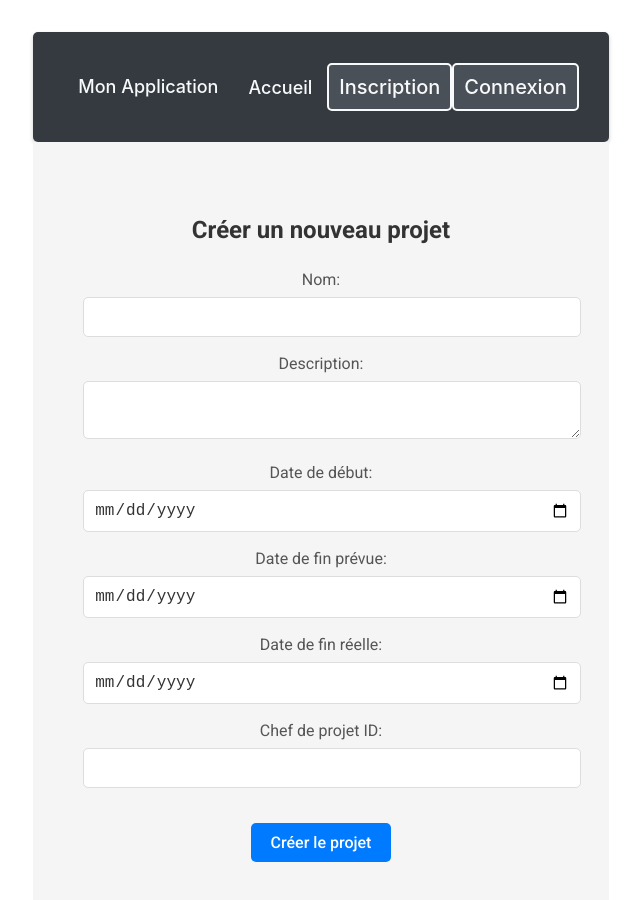
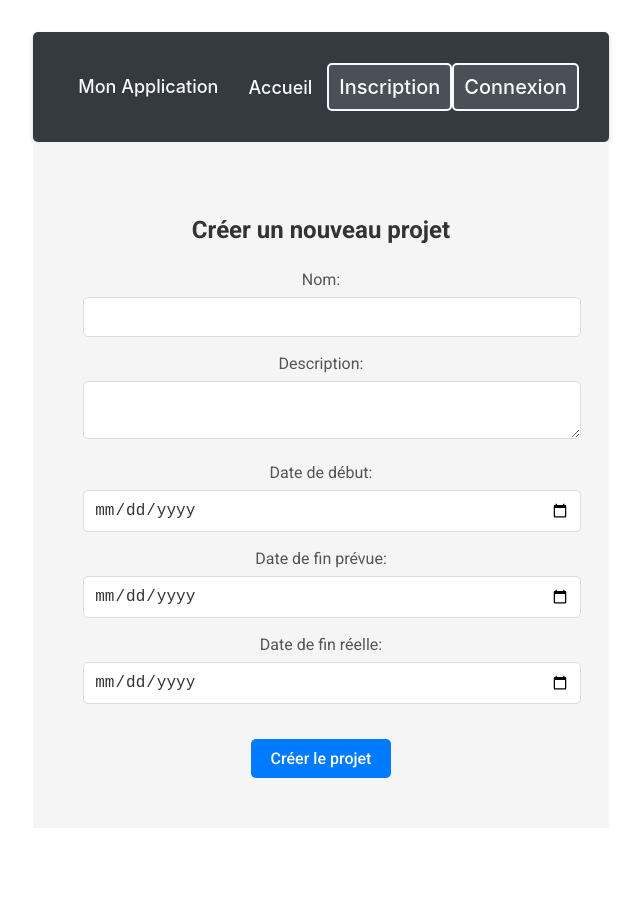
Before and after one commit to yacine977/frontend-gestion-projet, a React (Vite) app: page /creer-projet in a window 1280 px wide. Shown: the top 900 px of the page, without its empty margins (319-960 px from the left). After the commit the page ends 860 px from the top, so only its background shows below. Built offline with nearby package versions, Linux system fonts and the light colour scheme.

Commit message:
Suppression de l'attribut chefDeProjet dans tous les composants où il était utilisé, car il n'est plus nécessaire

```diff
--- a/src/composants/CreerProjet.jsx
+++ b/src/composants/CreerProjet.jsx
@@ -7,7 +7,7 @@ function CreerProjet() {
   const [dateDebut, setDateDebut] = useState('');
   const [dateFinPrevu, setDateFinPrevu] = useState('');
   const [dateFinReel, setDateFinReel] = useState('');
-  const [chefDeProjetId, setChefDeProjetId] = useState('');
+
 
   const handleSubmit = async (event) => {
     event.preventDefault();
@@ -18,11 +18,7 @@ function CreerProjet() {
       return;
     }
 
-    // Vérifier si l'ID du chef de projet est un nombre
-    if (isNaN(chefDeProjetId) || chefDeProjetId < 1) {
-      alert('L\'ID du chef de projet doit être un nombre positif');
-      return;
-    }
+
 
     // Convertir les dates en objets Date pour la comparaison
     const debut = new Date(dateDebut);
@@ -41,7 +37,7 @@ function CreerProjet() {
       return;
     }
 
-    const projet = { nom, description, dateDebut, dateFinPrevu, dateFinReel, chefDeProjetId };
+    const projet = { nom, description, dateDebut, dateFinPrevu, dateFinReel};
 
     const response = await fetch('http://localhost:3000/projet', {
       method: 'POST',
@@ -59,7 +55,7 @@ function CreerProjet() {
       setDateDebut('');
       setDateFinPrevu('');
       setDateFinReel('');
-      setChefDeProjetId('');
+
     } else {
       alert('Erreur lors de la création du projet');
     }
@@ -88,10 +84,7 @@ function CreerProjet() {
       <label>Date de fin réelle:</label>
       <input type="date" value={dateFinReel} onChange={(e) => setDateFinReel(e.target.value)} />
     </div>
-    <div className="input-group">
-      <label>Chef de projet ID:</label>
-      <input type="number" value={chefDeProjetId} onChange={(e) => setChefDeProjetId(e.target.value)} required />
-    </div>
+
     <button type="submit">Créer le projet</button>
   </form>
   );
--- a/src/composants/ListeDesProjets.jsx
+++ b/src/composants/ListeDesProjets.jsx
@@ -106,7 +106,7 @@ function ListeDesProjets() {
               ? new Date(projet.dateFinReel).toLocaleDateString()
               : "Non défini"}
           </p>
-          <p>Chef de projet ID : {projet.chefDeProjetId}</p>
+
           <p>Est validé : {projet.est_valide ? "Oui" : "Non"}</p>
         </div>
       ))}
--- a/src/composants/ModifierProjet.jsx
+++ b/src/composants/ModifierProjet.jsx
@@ -9,7 +9,7 @@ function ModifierProjet() {
   const [dateDebut, setDateDebut] = useState('');
   const [dateFinPrevu, setDateFinPrevu] = useState('');
   const [dateFinReel, setDateFinReel] = useState('');
-  const [chefDeProjetId, setChefDeProjetId] = useState('');
+
 
   useEffect(() => {
     const fetchProjet = async () => {
@@ -35,7 +35,7 @@ function ModifierProjet() {
       setDateDebut(dateDebut);
       setDateFinPrevu(dateFinPrevu);
       setDateFinReel(dateFinReel);
-      setChefDeProjetId(projet.chefDeProjetId);
+
     };
 
     fetchProjet();
@@ -50,10 +50,7 @@ function ModifierProjet() {
       return;
     }
 
-    if (isNaN(chefDeProjetId) || chefDeProjetId < 1) {
-      alert('L\'ID du chef de projet doit être un nombre positif');
-      return;
-    }
+
 
     // Convertir les dates en objets Date pour la comparaison
     const debut = new Date(dateDebut);
@@ -76,7 +73,7 @@ if (dateFinReel) {
       return;
     }
 
-    const projet = { nom, description, dateDebut, dateFinPrevu, dateFinReel, chefDeProjetId };
+    const projet = { nom, description, dateDebut, dateFinPrevu, dateFinReel};
 
     const response = await fetch(`http://localhost:3000/projet/${id}`, {
   method: 'PUT',
@@ -114,12 +111,9 @@ if (dateFinReel) {
       </label>
       <label>
         Date de fin réelle:
-        <input type="date" value={dateFinReel} onChange={(e) => setDateFinReel(e.target.value)} />
+        <input type="date" value={dateFinReel} onChange={(e) => setDateFinReel(e.target.value)} required />
       </label>
-      <label>
-        Chef de projet ID:
-        <input type="number" value={chefDeProjetId} onChange={(e) => setChefDeProjetId(e.target.value)}  />
-      </label>
+
 
       <button type="submit">Modifier le projet</button>
     </form>
```
